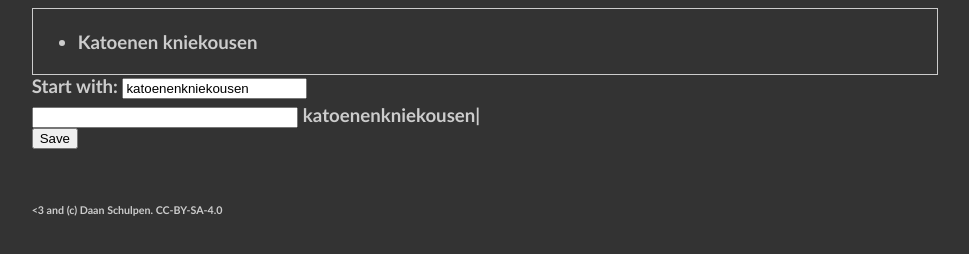
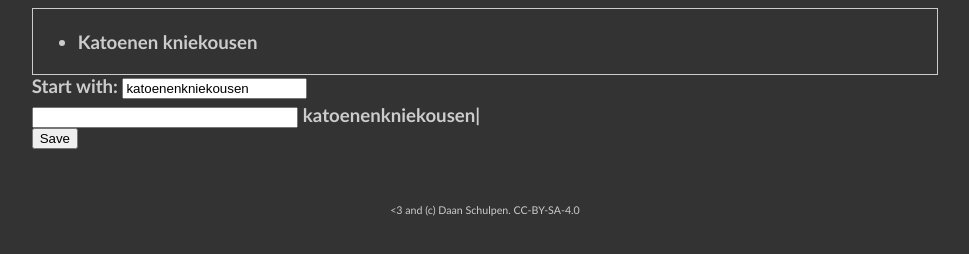
Before and after one commit to DaanS/daans.github.io, a plain HTML site: page annagram.html in a window 1280 px wide. Shown: the whole page, without its empty margins (155-1124 px from the left). Drawn offline with Linux system fonts and the light colour scheme.

Commit message:
Nicer footer

```diff
--- a/annagram.html
+++ b/annagram.html
@@ -27,8 +27,10 @@
             }
 
             div#footer {
+                font-weight: normal;
                 font-size: 8pt;
                 padding-top: 5em;
+                text-align: center;
             }
         </style>
     </head>
```
